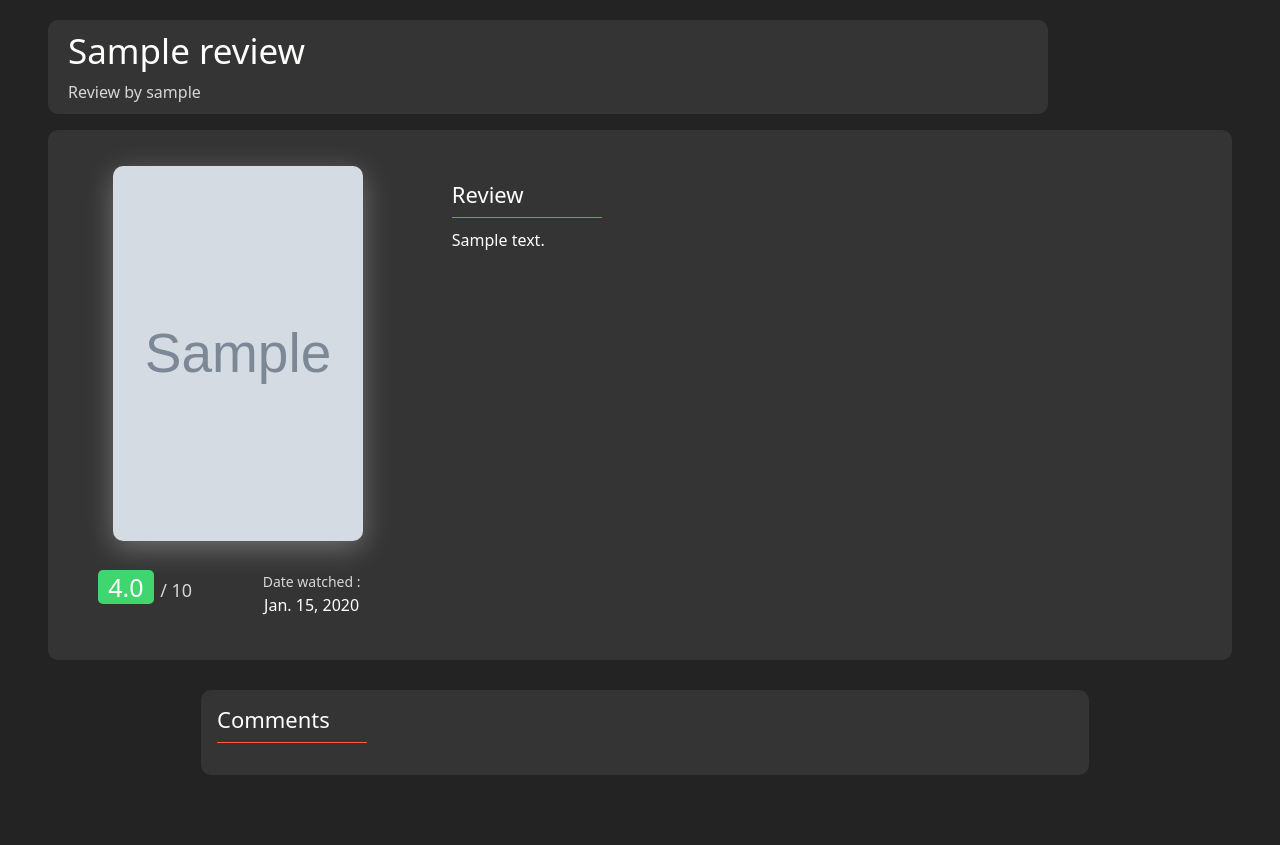
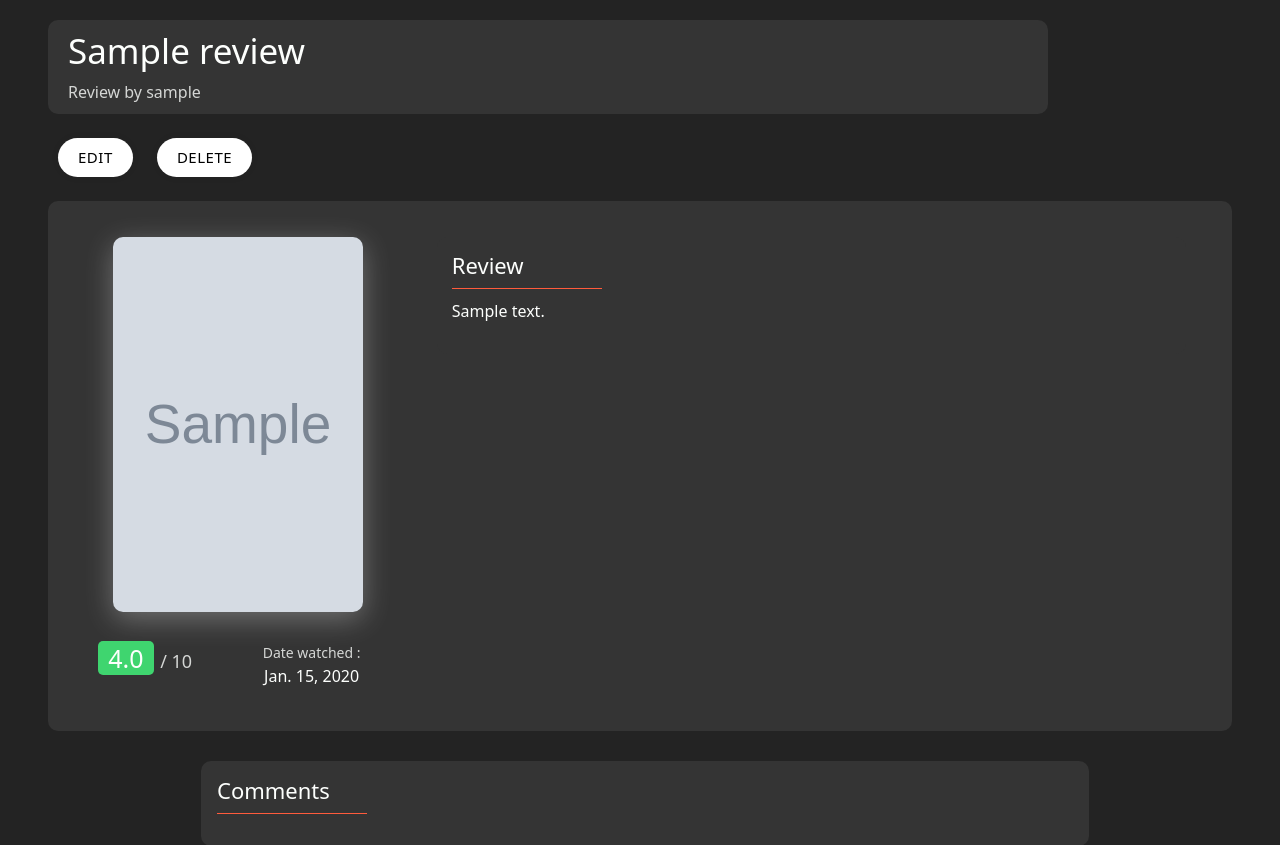
Before and after one commit to m-dixon5/FilmArchive, a Django app: page /reviews/1/ in a window 1280 px wide. Shown: the part 61-906 px from the top of the page. Run offline with Django 4.2, Linux system fonts and the light colour scheme; a user stored in the database is signed in; tables that the repository leaves empty hold one stand-in row (values such as "Sample post"); grey boxes marked "Sample" are stand-in pictures; parts of the project's set-up code (start-up, migrations or seed data) failed here and were passed over.

Commit message:
Add edit and delete buttons back to review detail page

```diff
--- a/reviews/templates/reviews/review_detail.html
+++ b/reviews/templates/reviews/review_detail.html
@@ -8,6 +8,15 @@
         <h1 class="review-title">{{ review.film_title }}</h1>
         <p class="review-user-tag">Review by {{review.user}}</p>
     </div>
+
+    <!-- Edit and Delete buttons -->
+    {% if request.user == review.user %}
+    <div class="col-12 col-sm-7 col-md-12 my-4 edit-buttons">
+        <a href=""><button class="form-button">Edit</button></a>
+        <a href=""><button class="form-button">Delete</button></a>
+    </div>
+    {% endif %}
+
     <div class="review-info mt-3 p-1">
         <div class="review-img row align-items-center">
             <div class="col-12 col-sm-5 col-md-12 d-flex justify-content-center">
@@ -23,12 +32,7 @@
                 </div>
             </div>
 
-            <!-- {% if request.user == review.user %}
-            <div class="col-12 col-sm-7 col-md-12 my-4 edit-buttons text-center">
-                <a href=""><button class="form-button">Edit</button></a>
-                <a href=""><button class="form-button">Delete</button></a>
-            </div>
-            {% endif %} -->
+
         </div>
         <div class="review-detail">
             <div class="review-content">
```
